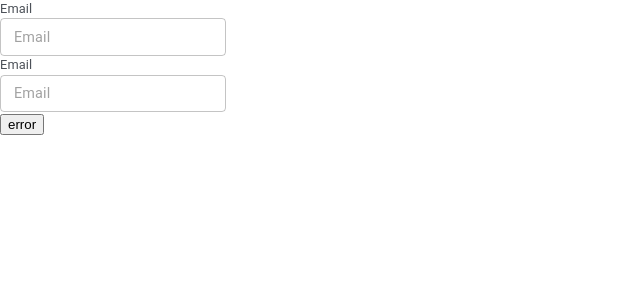
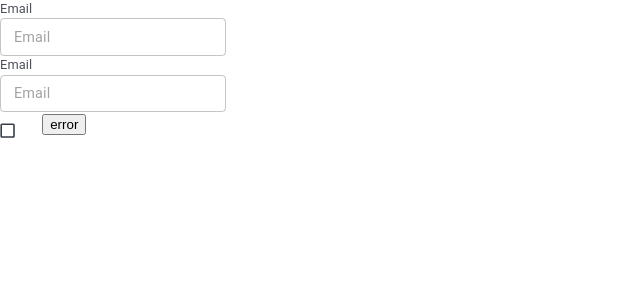
Before and after one commit to samymadi/BoilerPlate-REPO, a React (Create React App) app: page /TEST in a window 1280 px wide. Shown: the top 300 px of the page, without its empty margins (0-640 px from the left). Built offline with nearby package versions, Linux system fonts and the light colour scheme; no server answers.

Commit message:
create checkbox

```diff
--- /dev/null
+++ b/src/components/checkbox/checkbox.jsx
@@ -0,0 +1,67 @@
+import React,{memo} from 'react'
+import {styled,
+        Checkbox,
+        FormControlLabel,
+        FormGroup,
+        FormControl,
+        FormHelperText} from '@mui/material'
+
+
+
+const StyledFormControlLabel = styled(props=>(
+    <FormControlLabel {...props}/>
+
+))(({theme})=>({
+    "& .MuiFormControlLabel-label":{
+        fontSize:'0.9rem',
+        color:theme.palette.secondary.main,
+        fontWeight:'bold'
+    }
+}))
+
+
+
+const StyledCheckBox =styled(props=>(
+    <Checkbox {...props}/>
+
+))(({theme})=>({
+    "& .MuiSvgIcon-root":{
+        fontSize:'1.2rem !important',
+        color:theme.palette.secondary.main
+    }
+}))
+
+
+
+
+function CheckBox(props) {
+
+    const {
+            checkboxProps,
+            formProps,
+            formHelperTextProps,
+            children} = props
+    const {
+        setValue,
+        ..._checkboxProps}=checkboxProps
+
+  return (
+    <FormControl >
+        <FormGroup>
+                <StyledFormControlLabel
+                                control={<StyledCheckBox {..._checkboxProps}/>}
+                                {...formProps}/>
+                <FormHelperText
+                {...formHelperTextProps}
+                >
+                {children}
+                {/* sometext */}
+
+                </FormHelperText>
+            </FormGroup>
+    </FormControl>
+
+  )
+}
+
+export default memo(CheckBox)
--- a/src/routes/test.route.jsx
+++ b/src/routes/test.route.jsx
@@ -4,6 +4,7 @@ import React,{memo,useState} from 'react'
 
 //components
 import Input from '../components/Input/Input'
+import CheckBox from '../components/checkbox/checkbox'
 
 
 function testRoute() {
@@ -34,6 +35,7 @@ function testRoute() {
                 placeholder='Email'
                 title='Email'
                 setValue={setEmail}/>
+                <CheckBox checkboxProps={{}}/>
             <button onClick={handleClick}>error</button>
     </div>
   )
```
Also changed, not shown: 1 other file (tests, documents, lock files or other folders).
